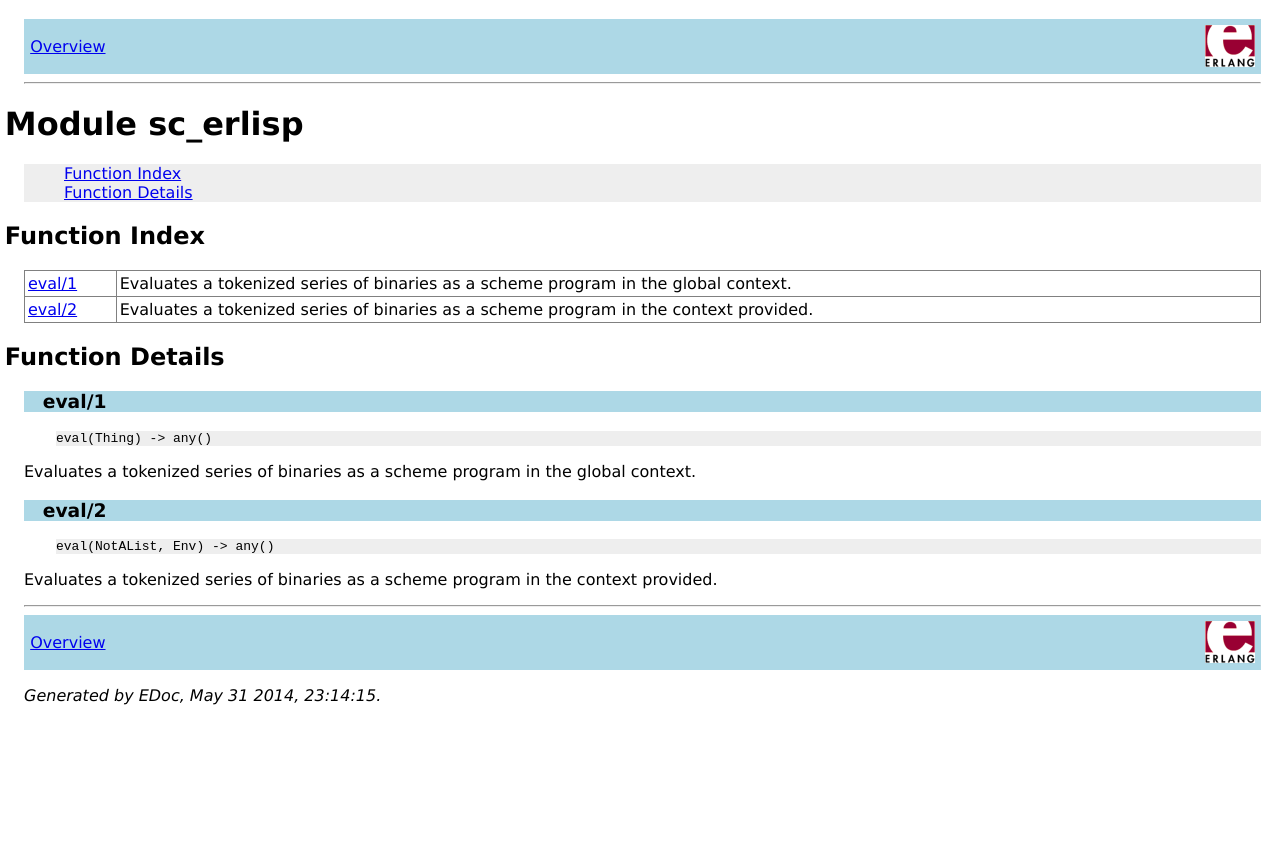
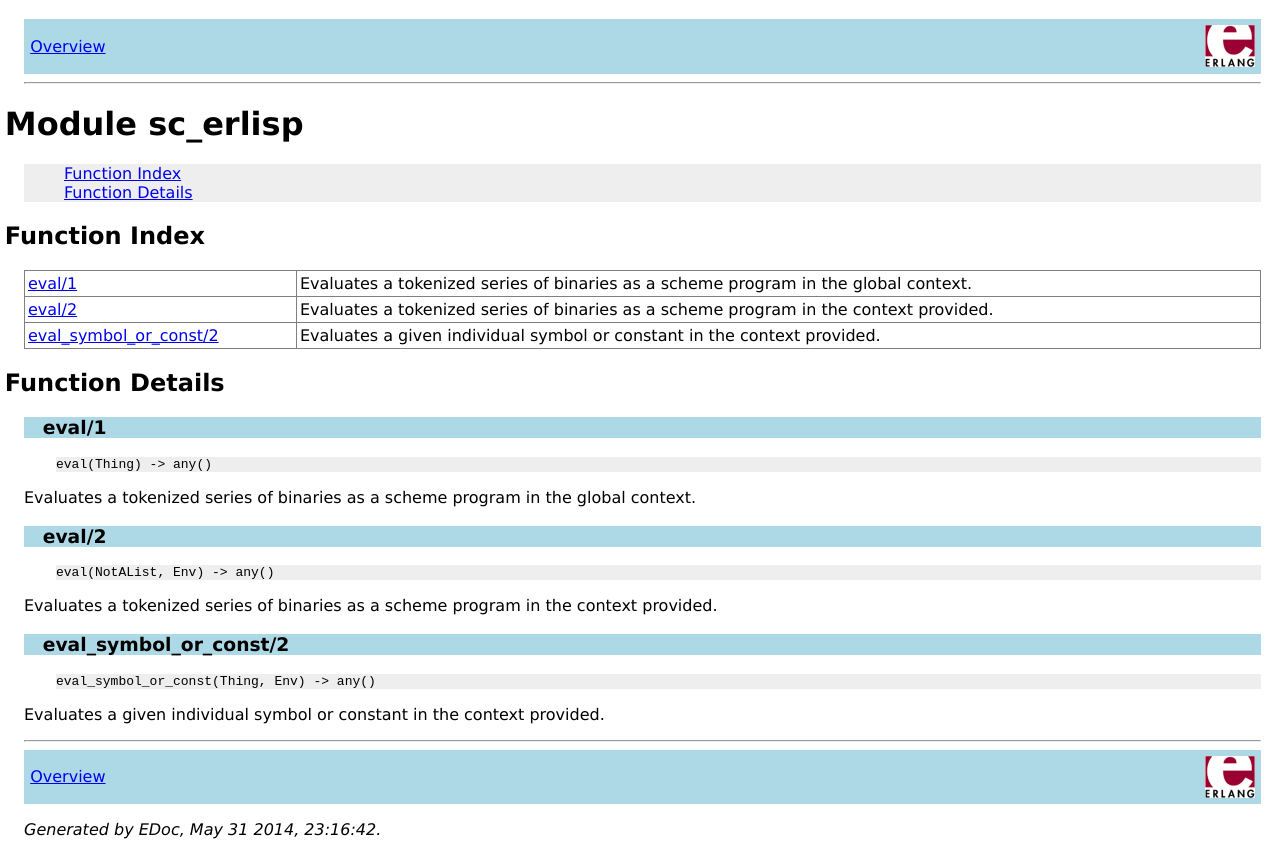
Before and after one commit to StoneCypher/sc_erlisp, a plain HTML site: page doc/sc_erlisp.html in a window 1280 px wide. Before the commit the page ends 800 px from the top, so only its background shows below. Drawn offline with Linux system fonts and the light colour scheme.

Commit message:
docs needed an export

```diff
--- a/doc/sc_erlisp.html
+++ b/doc/sc_erlisp.html
@@ -16,6 +16,7 @@
 <h2><a name="index">Function Index</a></h2>
 <table width="100%" border="1" cellspacing="0" cellpadding="2" summary="function index"><tr><td valign="top"><a href="#eval-1">eval/1</a></td><td>Evaluates a tokenized series of binaries as a scheme program in the global context.</td></tr>
 <tr><td valign="top"><a href="#eval-2">eval/2</a></td><td>Evaluates a tokenized series of binaries as a scheme program in the context provided.</td></tr>
+<tr><td valign="top"><a href="#eval_symbol_or_const-2">eval_symbol_or_const/2</a></td><td>Evaluates a given individual symbol or constant in the context provided.</td></tr>
 </table>
 
 <h2><a name="functions">Function Details</a></h2>
@@ -29,9 +30,14 @@
 <div class="spec">
 <p><tt>eval(NotAList, Env) -&gt; any()</tt></p>
 </div><p>Evaluates a tokenized series of binaries as a scheme program in the context provided.</p>
+
+<h3 class="function"><a name="eval_symbol_or_const-2">eval_symbol_or_const/2</a></h3>
+<div class="spec">
+<p><tt>eval_symbol_or_const(Thing, Env) -&gt; any()</tt></p>
+</div><p>Evaluates a given individual symbol or constant in the context provided.</p>
 <hr>
 
 <div class="navbar"><a name="#navbar_bottom"></a><table width="100%" border="0" cellspacing="0" cellpadding="2" summary="navigation bar"><tr><td><a href="overview-summary.html" target="overviewFrame">Overview</a></td><td><a href="http://www.erlang.org/"><img src="erlang.png" align="right" border="0" alt="erlang logo"></a></td></tr></table></div>
-<p><i>Generated by EDoc, May 31 2014, 23:14:15.</i></p>
+<p><i>Generated by EDoc, May 31 2014, 23:16:42.</i></p>
 </body>
 </html>
```
Also changed, not shown: doc/overview-summary.html (+1 -1 lines).
